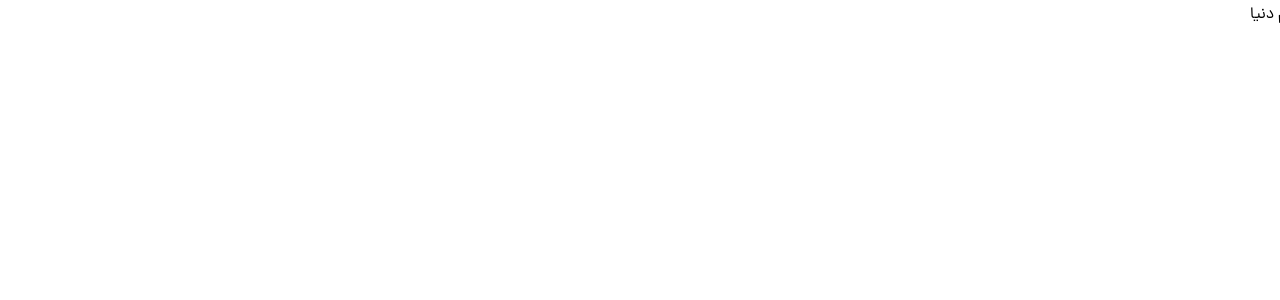
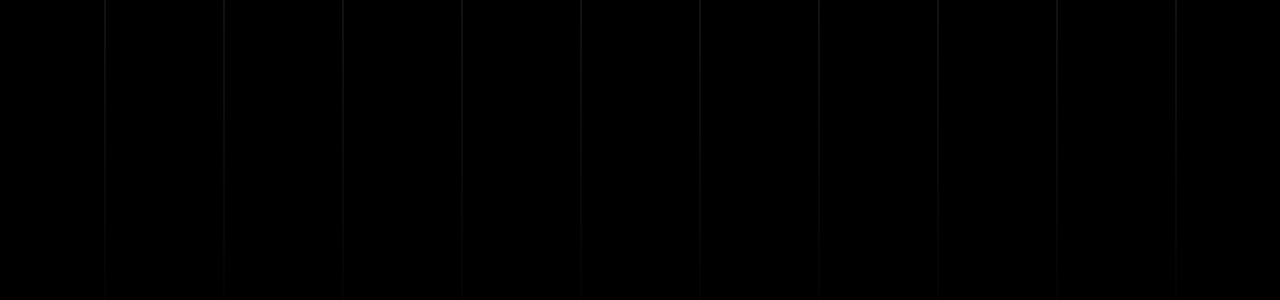
Before and after one commit to Erfan-Abouei/Personal_Website, a React (Vite) app: page / in a window 1280 px wide. Shown: the top 300 px of the page. Built offline with nearby package versions, Linux system fonts and the light colour scheme.

Commit message:
fix svg sprite component & add pattern component

```diff
--- a/src/components/shared/AppIcon.tsx
+++ b/src/components/shared/AppIcon.tsx
@@ -3,9 +3,9 @@ import type { AppIconProps } from "../../types/components-props";
 const AppIcon = ({ className, iconName }: AppIconProps) => {
     return (
         <svg className={className}>
-            <use href={`#${iconName}`}></use>
+            <use href={`/public/sprite.svg#${iconName}`} />
         </svg>
-    )
-}
+    );
+};
 
-export default AppIcon
+export default AppIcon;
--- /dev/null
+++ b/src/components/shared/Pattern.tsx
@@ -0,0 +1,9 @@
+const Pattern = () => {
+    return (
+        <div className="absolute top-0 left-0 right-0 flex justify-center select-none">
+            <img src="/public/images/Pattern.png" alt="Pattern" />
+        </div>
+    )
+}
+
+export default Pattern
--- a/src/index.css
+++ b/src/index.css
@@ -1,6 +1,10 @@
 @import "tailwindcss";
 
 @layer base {
+
+  body {
+    @apply bg-black
+  }
 
   /* Dana Fonts */
   @font-face {
--- a/src/pages/home/HomePageLayout.tsx
+++ b/src/pages/home/HomePageLayout.tsx
@@ -1,10 +1,13 @@
+import AppIcon from "../../components/shared/AppIcon"
+import Pattern from "../../components/shared/Pattern"
 import usePageTitle from "../../hooks/usePageTitle"
 
 const HomePageLayout = () => {
     usePageTitle('صفحه اصلی 🟡')
 
     return (
-        <span className="font-Dana">سلام دنیا</span>
+        // Home Page Pattern
+        <Pattern />
     )
 }
 
```
Also changed, not shown: public/images/Pattern.png (added), public/sprite.svg.
